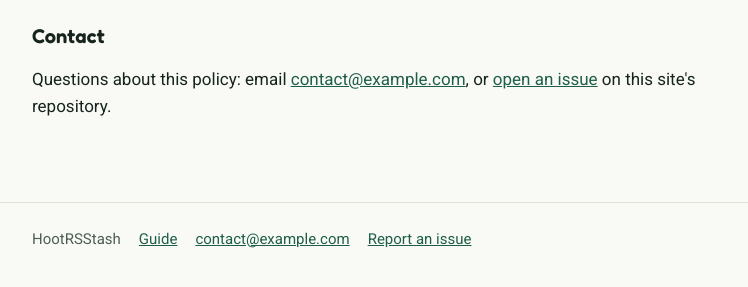
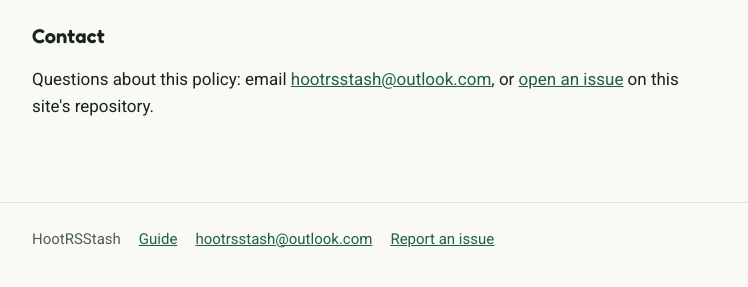
Before and after one commit to anthonyda/hootrsstash-site, a plain HTML site: page privacy.html in a window 1280 px wide. Shown: the part 1754-2041 px from the top of the page, without its empty margins (108-856 px from the left). Drawn offline with Linux system fonts and the light colour scheme.

Commit message:
Real contact address

```diff
--- a/privacy.html
+++ b/privacy.html
@@ -56,11 +56,11 @@
   <p>If this policy changes, the new version will be published on this page with a new effective date.</p>
 
   <h3>Contact</h3>
-  <p>Questions about this policy: email <a href="mailto:contact@example.com">contact@example.com</a>, or <a href="https://github.com/anthonyda/hootrsstash-site/issues">open an issue</a> on this site's repository.</p>
+  <p>Questions about this policy: email <a href="mailto:hootrsstash@outlook.com">hootrsstash@outlook.com</a>, or <a href="https://github.com/anthonyda/hootrsstash-site/issues">open an issue</a> on this site's repository.</p>
 </main>
 
 <footer><div class="wrap">
-  <span>HootRSStash</span><a href="./">Guide</a><a href="mailto:contact@example.com">contact@example.com</a><a href="https://github.com/anthonyda/hootrsstash-site/issues">Report an issue</a>
+  <span>HootRSStash</span><a href="./">Guide</a><a href="mailto:hootrsstash@outlook.com">hootrsstash@outlook.com</a><a href="https://github.com/anthonyda/hootrsstash-site/issues">Report an issue</a>
 </div></footer>
 </body>
 </html>
```
Also changed, not shown: index.html (+1 -1 lines).
